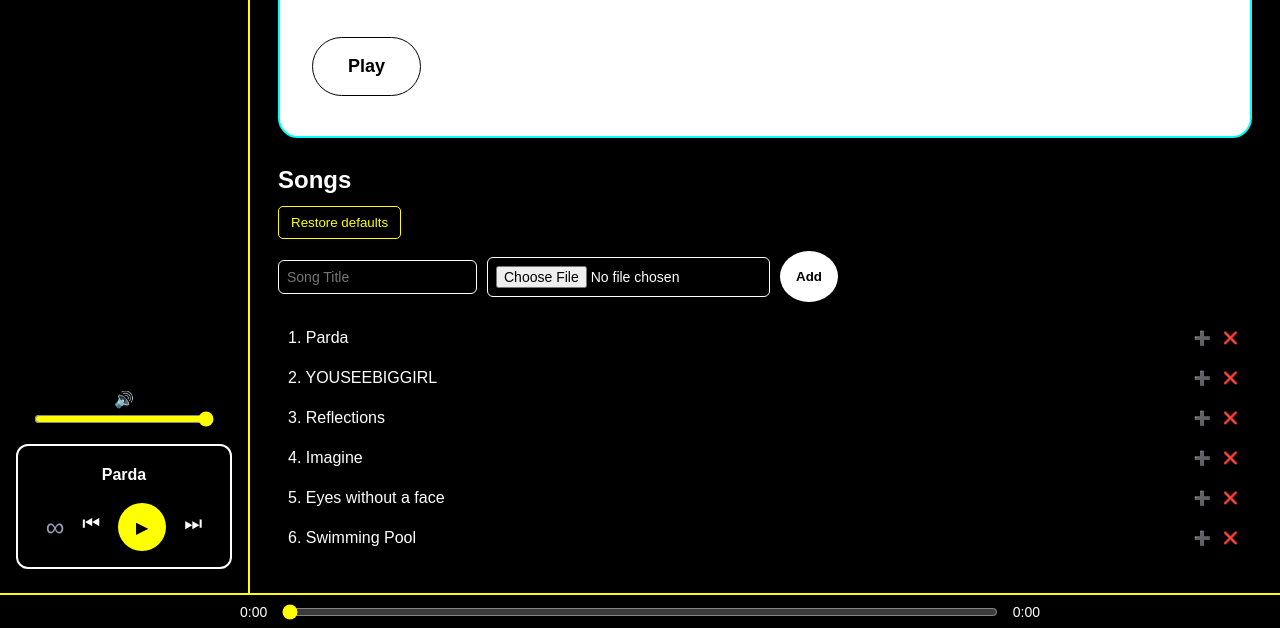
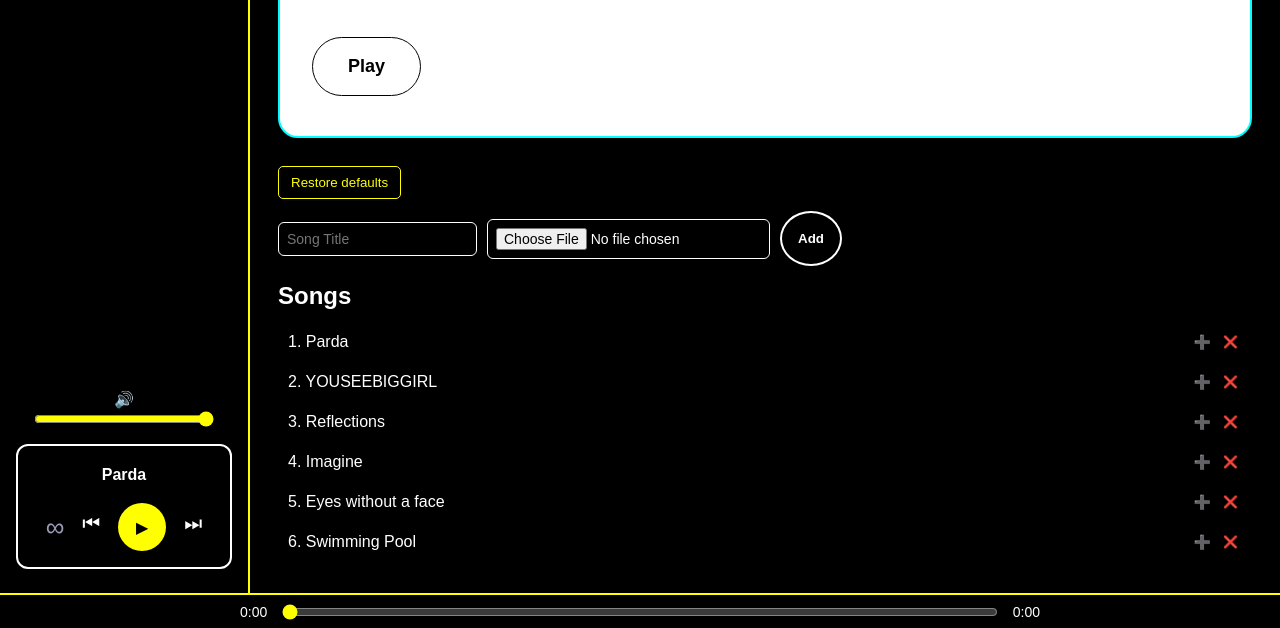
Before and after one commit to darshconquerer/music_player, a plain HTML site: page index.html in a window 1280 px wide. In both pictures the pointer is over the button "Add". Shown: the part 172-800 px from the top of the page. Drawn offline with nearby package versions, Linux system fonts and the light colour scheme.

```diff
--- a/index.css
+++ b/index.css
@@ -272,7 +272,9 @@ body{
     cursor: pointer;
 }
 .add-song-container button:hover{
-    background-color: white;
+    background-color: black;
+    color: white;
+    border: 2px solid white;
 }
 .delete_btn{
     background: none;
--- a/index.html
+++ b/index.html
@@ -43,13 +43,13 @@
                 <button class="body_button">Play</button>
             </div>
             <div class="song_list">
-                <h2>Songs</h2>
                 <button id = "restore_btn" class = "restore_btn">Restore defaults</button>
                 <div class="add-song-container">
                     <input type="text" id="new_song_title" placeholder="Song Title">
                     <input type="file" id="new_song_file" accept="audio/*">
                     <button id="add_song_btn">Add</button>
                 </div>
+                <h2>Songs</h2>
                 <ul class="songs"></ul>
             </div>
         </div>
```
Also changed, not shown: images/add.png (added), images/demo.png (added), images/musica.png (added), 6 other files.
